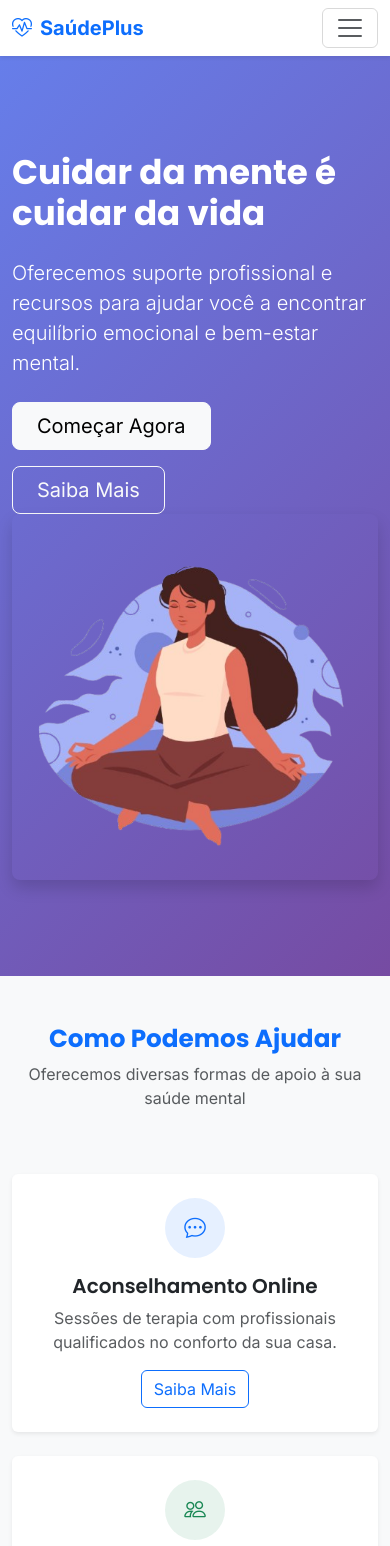
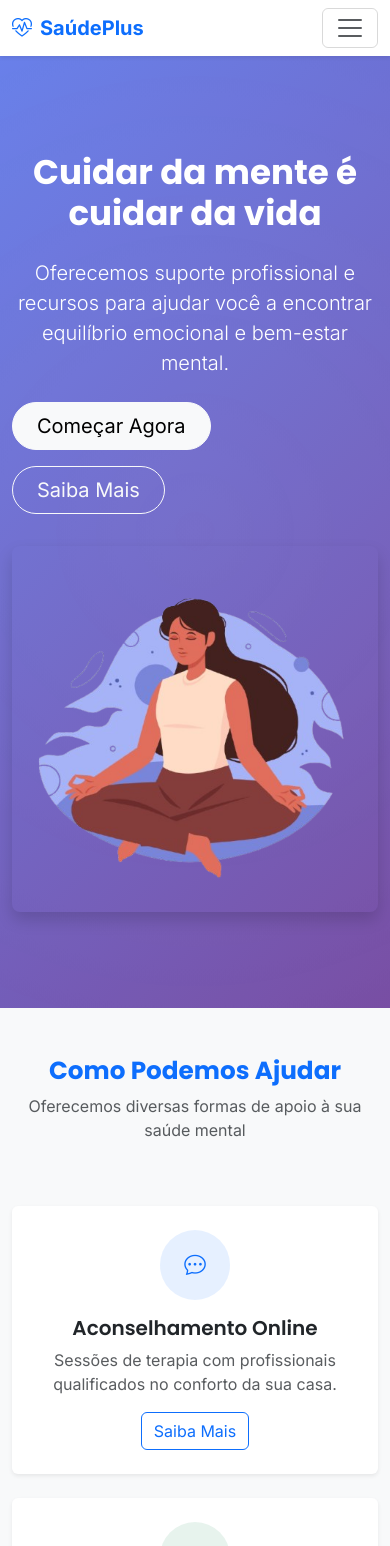
Before and after one commit to DavissonJr/SaudePlus, an Angular app: page /home in a window 390 px wide. Shown: the top 1546 px of the page. Built offline with nearby package versions, Linux system fonts and the light colour scheme.

Commit message:
feat: adicionar animaçoes e suavizações

```diff
--- a/src/app/pages/home/home.component.css
+++ b/src/app/pages/home/home.component.css
@@ -1,35 +1,204 @@
 .hero-section {
   background: linear-gradient(135deg, #667eea 0%, #764ba2 100%);
+  color: #fff;
+  position: relative;
+  overflow: hidden;
+  animation: fadeIn 1.2s ease-in-out;
+}
+
+.hero-section::before {
+  content: "";
+  position: absolute;
+  top: -50%;
+  left: -50%;
+  width: 200%;
+  height: 200%;
+  background: radial-gradient(
+    circle,
+    rgba(255, 255, 255, 0.08) 0%,
+    transparent 70%
+  );
+  animation: floatGlow 10s infinite linear;
+  z-index: 0;
+}
+
+.hero-section .container {
+  position: relative;
+  z-index: 1;
+}
+
+.hero-section h1 {
+  animation: slideInLeft 1s ease;
+}
+
+.hero-section p {
+  animation: slideInLeft 1.3s ease;
+}
+
+.hero-section img {
+  animation: fadeUp 1.5s ease;
+  transition: transform 0.6s ease;
+}
+
+.hero-section img:hover {
+  transform: scale(1.05);
+}
+
+.hero-section .btn {
+  transition: all 0.3s ease;
+  border-radius: 50px;
+}
+
+.hero-section .btn-light:hover {
+  background-color: #f8f9fa;
+  color: #6f42c1;
+  box-shadow: 0 0 20px rgba(255, 255, 255, 0.4);
+}
+
+.hero-section .btn-outline-light:hover {
+  background-color: #fff;
+  color: #6f42c1;
+  transform: scale(1.05);
+}
+
+/* CARDS DE RECURSOS */
+.card-hover {
+  transition: transform 0.4s ease, box-shadow 0.4s ease;
 }
 
 .card-hover:hover {
-  transform: translateY(-5px);
-  transition: transform 0.3s ease;
+  transform: translateY(-10px) scale(1.02);
+  box-shadow: 0 10px 25px rgba(0, 0, 0, 0.12);
 }
 
 .feature-icon {
-  width: 60px;
-  height: 60px;
+  width: 70px;
+  height: 70px;
   border-radius: 50%;
   display: flex;
   align-items: center;
   justify-content: center;
+  transition: all 0.4s ease;
+  font-size: 1.8rem;
 }
 
-.testimonial-card {
-  border-left: 4px solid #0d6efd;
+.card-hover:hover .feature-icon {
+  transform: rotate(10deg) scale(1.1);
+  box-shadow: 0 0 20px rgba(13, 110, 253, 0.2);
+}
+
+/* SEÇÃO DE CARROSSEL */
+.carousel-inner {
+  animation: fadeIn 1s ease;
+}
+
+.carousel-item img {
+  transition: transform 0.6s ease;
+}
+
+.carousel-item img:hover {
+  transform: scale(1.05);
 }
 
 .custom-indicators button {
-  background-color: #6c757d !important;
+  background-color: #adb5bd !important;
   width: 12px !important;
   height: 12px !important;
   border-radius: 50% !important;
-  border: 2px solid transparent !important;
+  border: none !important;
   margin: 0 6px !important;
+  transition: all 0.3s ease;
 }
 
 .custom-indicators .active {
   background-color: #0d6efd !important;
-  border-color: #0d6efd !important;
+  transform: scale(1.3);
 }
+
+/* DEPOIMENTOS */
+.testimonial-card {
+  border-left: 4px solid #0d6efd;
+  transition: all 0.3s ease;
+  animation: fadeUp 1s ease;
+}
+
+.testimonial-card:hover {
+  background-color: rgba(13, 110, 253, 0.05);
+  transform: translateY(-5px);
+  box-shadow: 0 8px 20px rgba(13, 110, 253, 0.1);
+}
+
+/* ANIMAÇÕES */
+@keyframes fadeIn {
+  from {
+    opacity: 0;
+  }
+  to {
+    opacity: 1;
+  }
+}
+
+@keyframes fadeUp {
+  from {
+    opacity: 0;
+    transform: translateY(30px);
+  }
+  to {
+    opacity: 1;
+    transform: translateY(0);
+  }
+}
+
+@keyframes slideInLeft {
+  from {
+    opacity: 0;
+    transform: translateX(-40px);
+  }
+  to {
+    opacity: 1;
+    transform: translateX(0);
+  }
+}
+
+@keyframes floatGlow {
+  0% {
+    transform: rotate(0deg) scale(1);
+    opacity: 0.6;
+  }
+  50% {
+    transform: rotate(180deg) scale(1.1);
+    opacity: 0.8;
+  }
+  100% {
+    transform: rotate(360deg) scale(1);
+    opacity: 0.6;
+  }
+}
+
+/* SUAVIZAÇÃO GERAL */
+html {
+  scroll-behavior: smooth;
+}
+
+section {
+  animation: fadeIn 1s ease;
+}
+
+.btn {
+  transition: all 0.3s ease;
+}
+
+.btn:hover {
+  transform: translateY(-3px);
+}
+
+/* RESPONSIVIDADE E TOQUES FINAIS */
+@media (max-width: 768px) {
+  .hero-section {
+    text-align: center;
+  }
+
+  .hero-section img {
+    margin-top: 2rem;
+  }
+}
```
